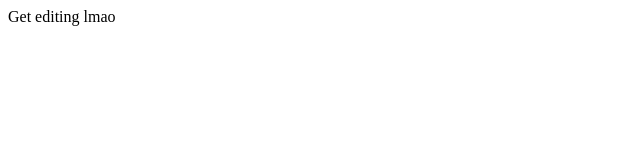
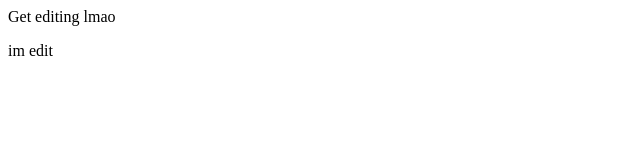
Before and after one commit to huhuhuhuheh/silver-memory, a plain HTML site: page index.html in a window 1280 px wide. Shown: the full height of the page, 0-640 px from the left. Drawn offline with Linux system fonts and the light colour scheme.

Commit message:
Update index.html

```diff
--- a/index.html
+++ b/index.html
@@ -1 +1,2 @@
 <p>Get editing lmao</p>
+<p>im edit</p>
```
